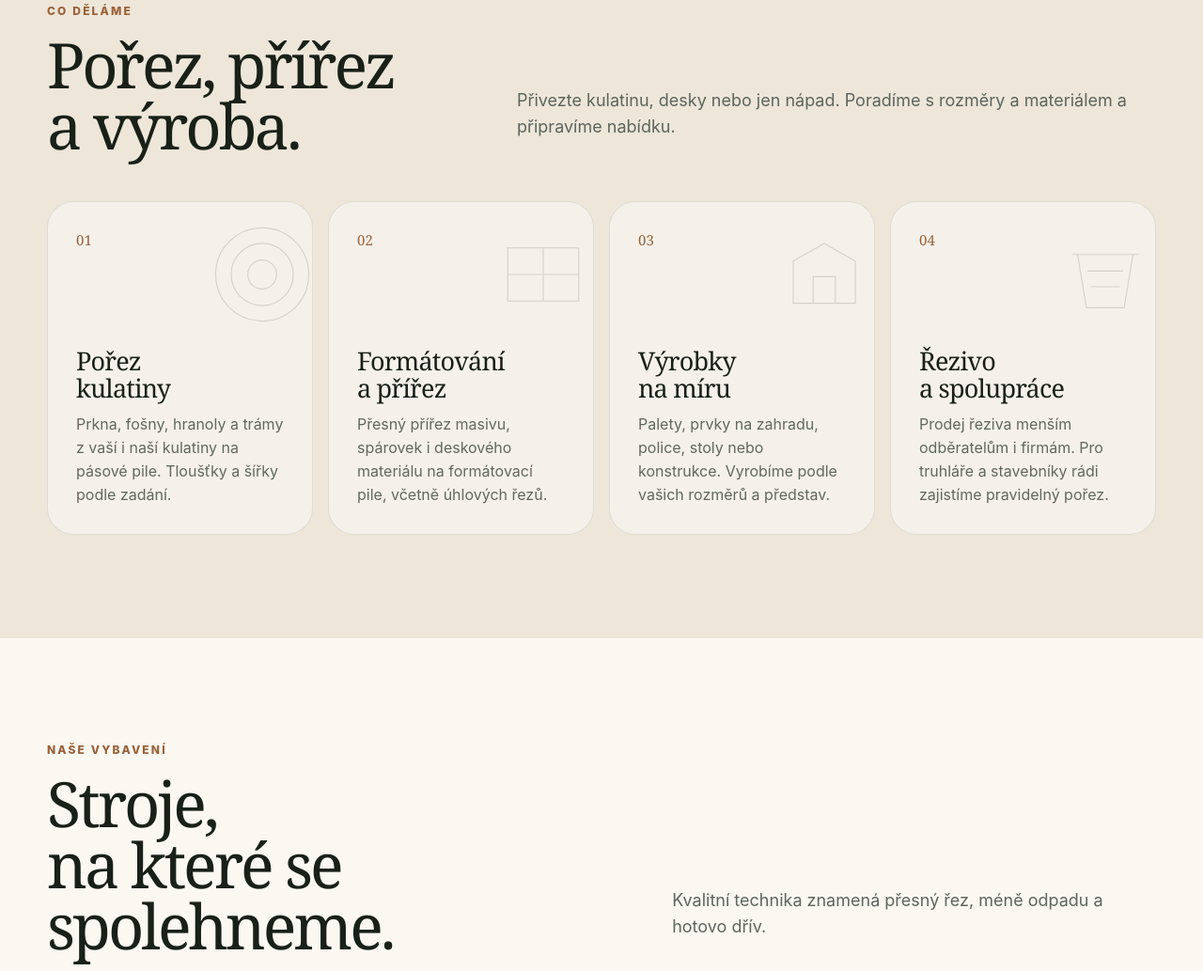
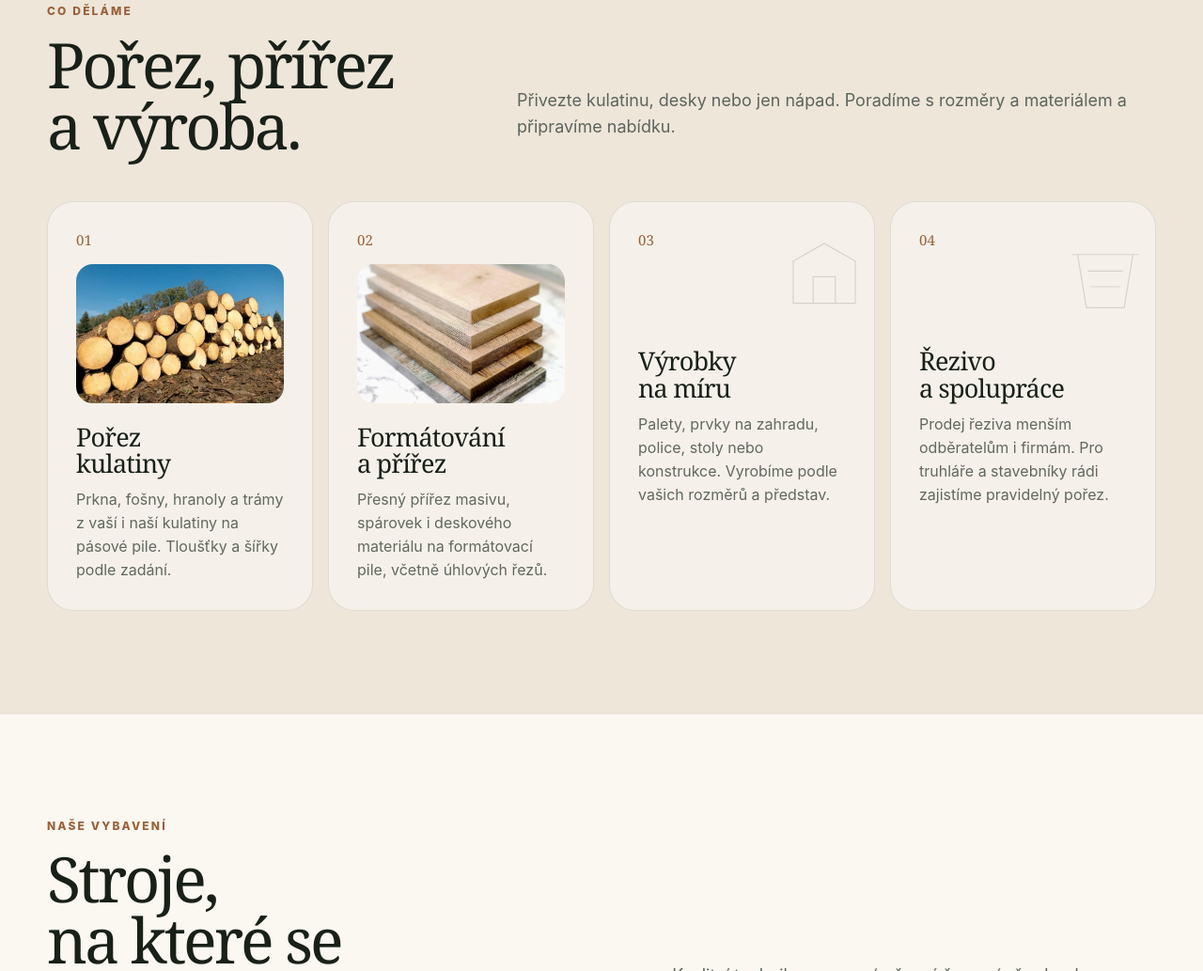
Before and after one commit to lubomir2026/Webdrevo, a plain HTML site: page index.html in a window 1280 px wide. Shown: the part 1506-2539 px from the top of the page at 94% size. Drawn offline with Linux system fonts and the light colour scheme; no server answers.

Commit message:
Fotky u služeb 01 a 02

```diff
--- a/index.html
+++ b/index.html
@@ -107,13 +107,13 @@
         <div class="service-grid service-grid-4">
           <article class="service reveal">
             <div class="num">01</div>
-            <svg viewBox="0 0 100 100" aria-hidden="true"><circle cx="50" cy="50" r="42" fill="none" stroke="currentColor"/><circle cx="50" cy="50" r="28" fill="none" stroke="currentColor"/><circle cx="50" cy="50" r="13" fill="none" stroke="currentColor"/></svg>
+            <picture class="service-photo"><source srcset="images/sluzba-porez.webp" type="image/webp"><img src="images/sluzba-porez.jpg" width="750" height="500" loading="lazy" alt="Hráň smrkové kulatiny připravená k pořezu"></picture>
             <h3>Pořez<br>kulatiny</h3>
             <p>Prkna, fošny, hranoly a trámy z vaší i naší kulatiny na pásové pile. Tloušťky a šířky podle zadání.</p>
           </article>
           <article class="service reveal">
             <div class="num">02</div>
-            <svg viewBox="0 0 100 100" aria-hidden="true"><rect x="18" y="26" width="64" height="48" fill="none" stroke="currentColor"/><path d="M18 50h64M50 26v48" fill="none" stroke="currentColor"/></svg>
+            <picture class="service-photo"><source srcset="images/sluzba-format.webp" type="image/webp"><img src="images/sluzba-format.jpg" width="900" height="614" loading="lazy" alt="Přesně nařezané dubové desky"></picture>
             <h3>Formátování<br>a přířez</h3>
             <p>Přesný přířez masivu, spárovek i deskového materiálu na formátovací pile, včetně úhlových řezů.</p>
           </article>
--- a/style.css
+++ b/style.css
@@ -412,3 +412,7 @@ select.field{appearance:none;background-image:linear-gradient(45deg,transparent
 @media(max-width:560px){.service-grid-4,.work-grid{grid-template-columns:1fr}.field-row{grid-template-columns:1fr}.machine-body{padding:22px}.brand img{width:36px;height:36px}.hero-note img{width:90px;height:90px}.links{font-size:13px}}
 #poptavka,#obsah{scroll-margin-top:130px}
 @media(max-width:560px){section[id]{scroll-margin-top:140px}#poptavka{scroll-margin-top:150px}}
+.service-photo{display:block;margin:16px 0 0;border-radius:18px;overflow:hidden;aspect-ratio:3/2}
+.service-photo img{width:100%;height:100%;object-fit:cover;display:block;transition:transform .5s ease}
+.service:hover .service-photo img{transform:scale(1.04)}
+.service-photo+h3{margin-top:22px}
```
